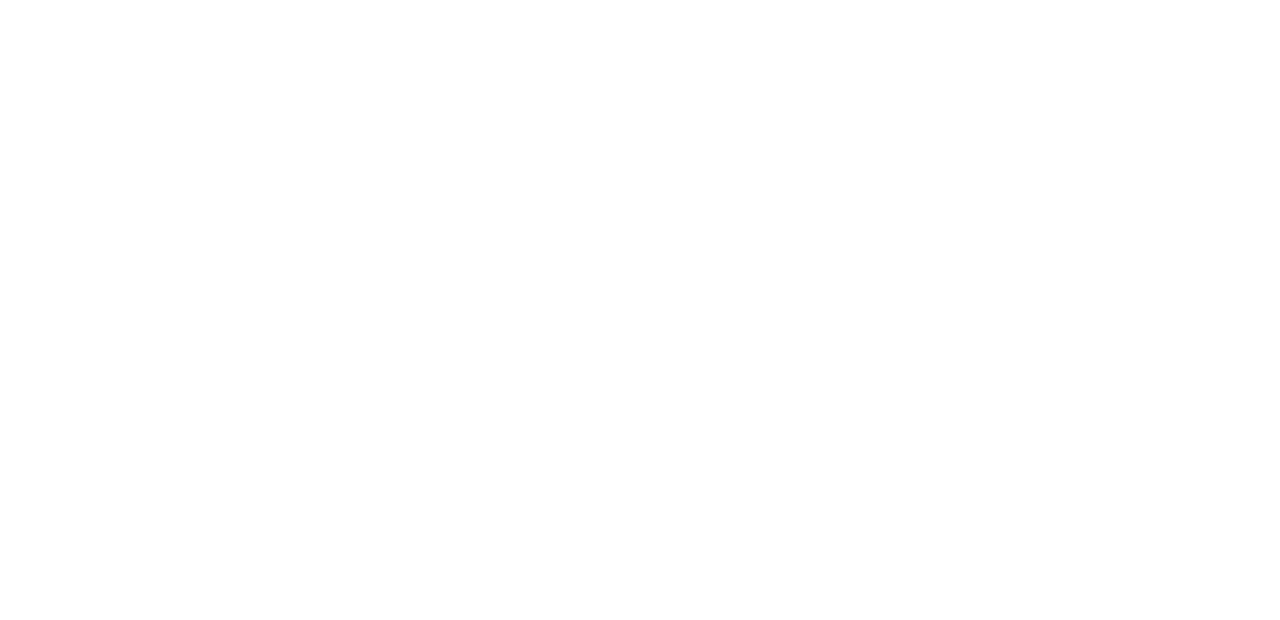
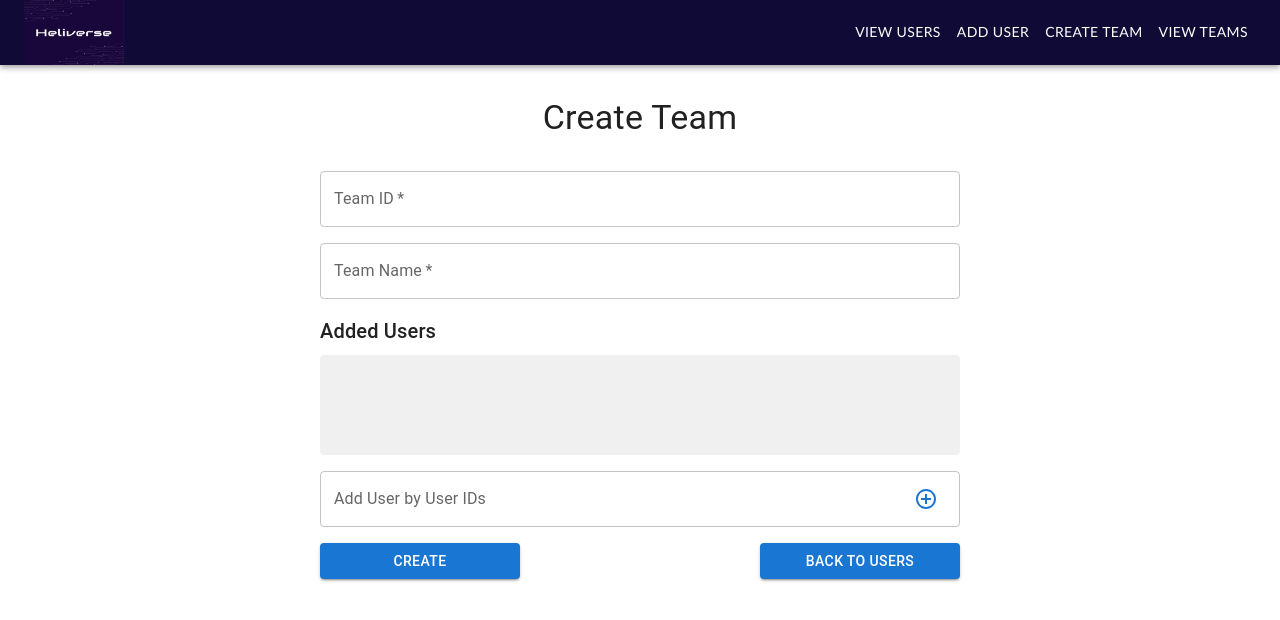
Before and after one commit to SudeevDivakar/User-Teams-Manager-Heliverse, a React (Vite) app in the folder client/: page /addTeam in a window 1280 px wide. Before the commit this address had no page. Shown: the top 620 px of the page. Built offline with nearby package versions, Linux system fonts and the light colour scheme.

Commit message:
Finish Add Team Frontend Functionality

```diff
--- a/client/src/App.jsx
+++ b/client/src/App.jsx
@@ -2,6 +2,7 @@
 import Users from "./pages/Users";
 import AddUser from "./pages/AddUser";
 import EditUser from "./pages/EditUser";
+import AddTeam from "./pages/AddTeam";
 
 export default function App() {
   return (
@@ -10,6 +11,7 @@
         <Route path="/" element={<Users />} />
         <Route path="/addUser" element={<AddUser />} />
         <Route path="/editUser/:id" element={<EditUser />} />
+        <Route path="/addTeam" element={<AddTeam />} />
       </Routes>
     </>
   );
--- a/client/src/components/NavBar.jsx
+++ b/client/src/components/NavBar.jsx
@@ -20,12 +20,30 @@
             <Button
               color="inherit"
               sx={{ fontFamily: "Calibri" }}
+              onClick={() => navigate("/")}
+            >
+              View Users
+            </Button>
+            <Button
+              color="inherit"
+              sx={{ fontFamily: "Calibri" }}
               onClick={() => navigate("/addUser")}
             >
               Add User
             </Button>
-            <Button color="inherit" sx={{ fontFamily: "Calibri" }}>
+            <Button
+              color="inherit"
+              sx={{ fontFamily: "Calibri" }}
+              onClick={() => navigate("/addTeam")}
+            >
               Create Team
+            </Button>
+            <Button
+              color="inherit"
+              sx={{ fontFamily: "Calibri" }}
+              onClick={() => navigate("/teams")}
+            >
+              View Teams
             </Button>
           </Box>
         </Toolbar>
--- /dev/null
+++ b/client/src/components/TeamForm.jsx
@@ -0,0 +1,192 @@
+import React, { useState } from "react";
+import axios from "axios";
+import { useNavigate } from "react-router-dom";
+import { ToastContainer, toast } from "react-toastify";
+import "react-toastify/dist/ReactToastify.css";
+import { Typography, Box, TextField, Button, IconButton } from "@mui/material";
+import { AddCircleOutline, Close } from "@mui/icons-material";
+
+export default function TeamForm() {
+  const navigate = useNavigate();
+  const [userData, setUserData] = useState({
+    id: "",
+    name: "",
+    users: [],
+  });
+  const [newUserId, setNewUserId] = useState("");
+  const [userList, setUserList] = useState([]);
+
+  const handleChange = (e) => {
+    const { name, value } = e.target;
+    setUserData({
+      ...userData,
+      [name]: value,
+    });
+  };
+
+  const handleUserChange = (e) => {
+    setNewUserId(e.target.value);
+  };
+
+  const handleAddUser = () => {
+    setUserList([...userList, newUserId]);
+    setNewUserId("");
+  };
+
+  const handleRemoveUser = (index) => {
+    const updatedList = userList.filter((_, i) => i !== index);
+    setUserList(updatedList);
+  };
+
+  const handleSubmit = async (e) => {
+    e.preventDefault();
+
+    // Check if userList is empty
+    if (userList.length === 0) {
+      toast.error("Please add at least one user.");
+      return;
+    }
+
+    try {
+      const updatedUserData = {
+        ...userData,
+        users: userList,
+      };
+
+      const response = await axios.post(
+        "http://localhost:3000/api/team",
+        updatedUserData
+      );
+      const createdTeam = response.data;
+      if (createdTeam.error) {
+        toast.error(createdTeam.message);
+      } else {
+        toast.success("Team created successfully");
+        setTimeout(() => {
+          navigate("/");
+        }, 1250);
+      }
+    } catch (error) {
+      toast.error("Failed to create team. Please try again later.");
+    }
+  };
+
+  return (
+    <>
+      <form
+        onSubmit={handleSubmit}
+        style={{
+          display: "flex",
+          flexDirection: "column",
+          alignItems: "center",
+        }}
+      >
+        <Box sx={{ width: "50%" }}>
+          <Typography
+            variant="h4"
+            sx={{ textAlign: "center", mb: 4, mt: 4 }}
+            gutterBottom
+          >
+            Create Team
+          </Typography>
+          <TextField
+            label="Team ID"
+            name="id"
+            value={userData.id}
+            onChange={handleChange}
+            required
+            fullWidth
+            sx={{ mb: 2 }}
+          />
+          <TextField
+            label="Team Name"
+            name="name"
+            value={userData.team_name}
+            onChange={handleChange}
+            required
+            fullWidth
+            sx={{ mb: 2 }}
+          />
+
+          <Box sx={{ mb: 2 }}>
+            {" "}
+            <Typography variant="h6" sx={{ mb: 1 }}>
+              Added Users
+            </Typography>
+            <Box
+              sx={{
+                backgroundColor: "#f0f0f0",
+                borderRadius: "4px",
+                padding: "8px",
+                minHeight: "100px",
+              }}
+            >
+              {userList.map((user, index) => (
+                <Box
+                  key={index}
+                  sx={{
+                    display: "inline-flex",
+                    alignItems: "center",
+                    backgroundColor: "lightgreen",
+                    borderRadius: "4px",
+                    padding: "4px",
+                    marginRight: "4px",
+                    marginBottom: "4px",
+                  }}
+                >
+                  <Typography sx={{ marginRight: "8px" }}>{user}</Typography>
+                  <IconButton
+                    size="small"
+                    onClick={() => handleRemoveUser(index)}
+                  >
+                    <Close fontSize="small" />
+                  </IconButton>
+                </Box>
+              ))}
+            </Box>
+          </Box>
+
+          <TextField
+            label="Add User by User IDs"
+            name="users"
+            value={newUserId}
+            onChange={handleUserChange}
+            fullWidth
+            sx={{ mb: 2 }}
+            InputProps={{
+              endAdornment: (
+                <IconButton onClick={handleAddUser} color="primary">
+                  <AddCircleOutline />
+                </IconButton>
+              ),
+            }}
+          />
+
+          <Box sx={{ display: "flex", justifyContent: "space-between" }}>
+            <Button
+              type="submit"
+              variant="contained"
+              color="primary"
+              sx={{ mb: 2, width: 200 }}
+            >
+              Create
+            </Button>
+            <Button
+              onClick={() => navigate("/")}
+              variant="contained"
+              color="primary"
+              sx={{ mb: 2, width: 200 }}
+            >
+              Back To Users
+            </Button>
+          </Box>
+          <ToastContainer
+            position="top-right"
+            autoClose={1250}
+            hideProgressBar={true}
+          />
+        </Box>
+      </form>
+    </>
+  );
+}
--- /dev/null
+++ b/client/src/pages/AddTeam.jsx
@@ -0,0 +1,13 @@
+import { CssBaseline } from "@mui/material";
+import NavBar from "../components/NavBar";
+import TeamForm from "../components/TeamForm";
+
+export default function AddTeam() {
+  return (
+    <>
+      <CssBaseline />
+      <NavBar />
+      <TeamForm />
+    </>
+  );
+}
```
Also changed, not shown: 1 other file (tests, documents, lock files or other folders).
